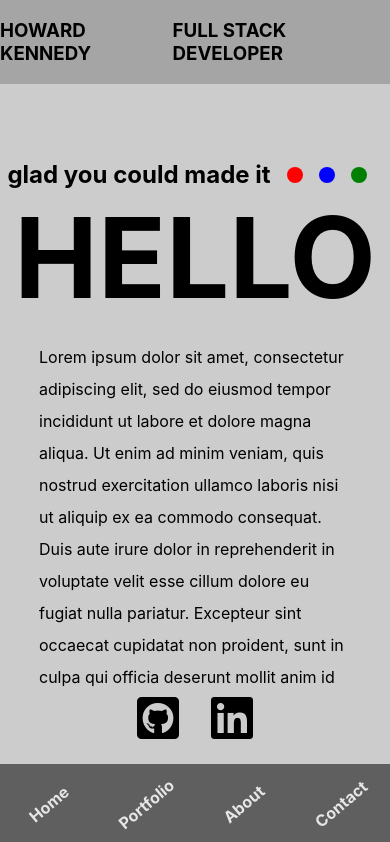
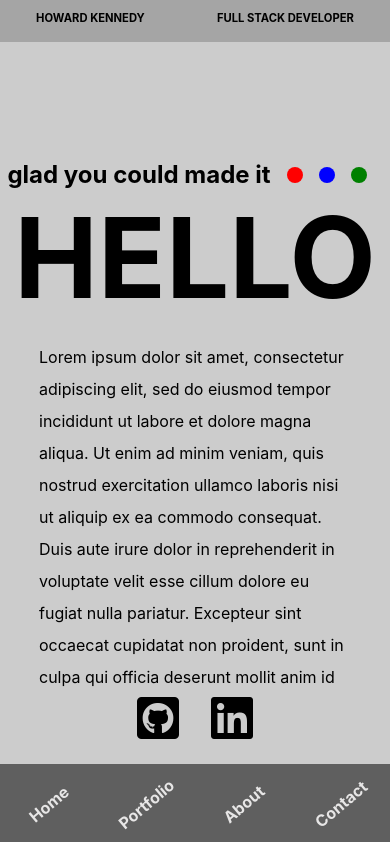
Before and after one commit to hkennedyvi/hk-portfolio, a React (Create React App) app: page / in a window 390 px wide. Shown: the top 842 px of the page. Built offline with nearby package versions, Linux system fonts and the light colour scheme.

Commit message:
sidebar mobile font

```diff
--- a/src/components/SideBar/sidebar.scss
+++ b/src/components/SideBar/sidebar.scss
@@ -16,7 +16,8 @@
     .sidebar {
         transform: rotate(0deg);
         width: 100vw;
-        height: 10vh;
+        height: 5vh;
         right: 0;
+        font-size: 0.6rem;
     }
 }
```
